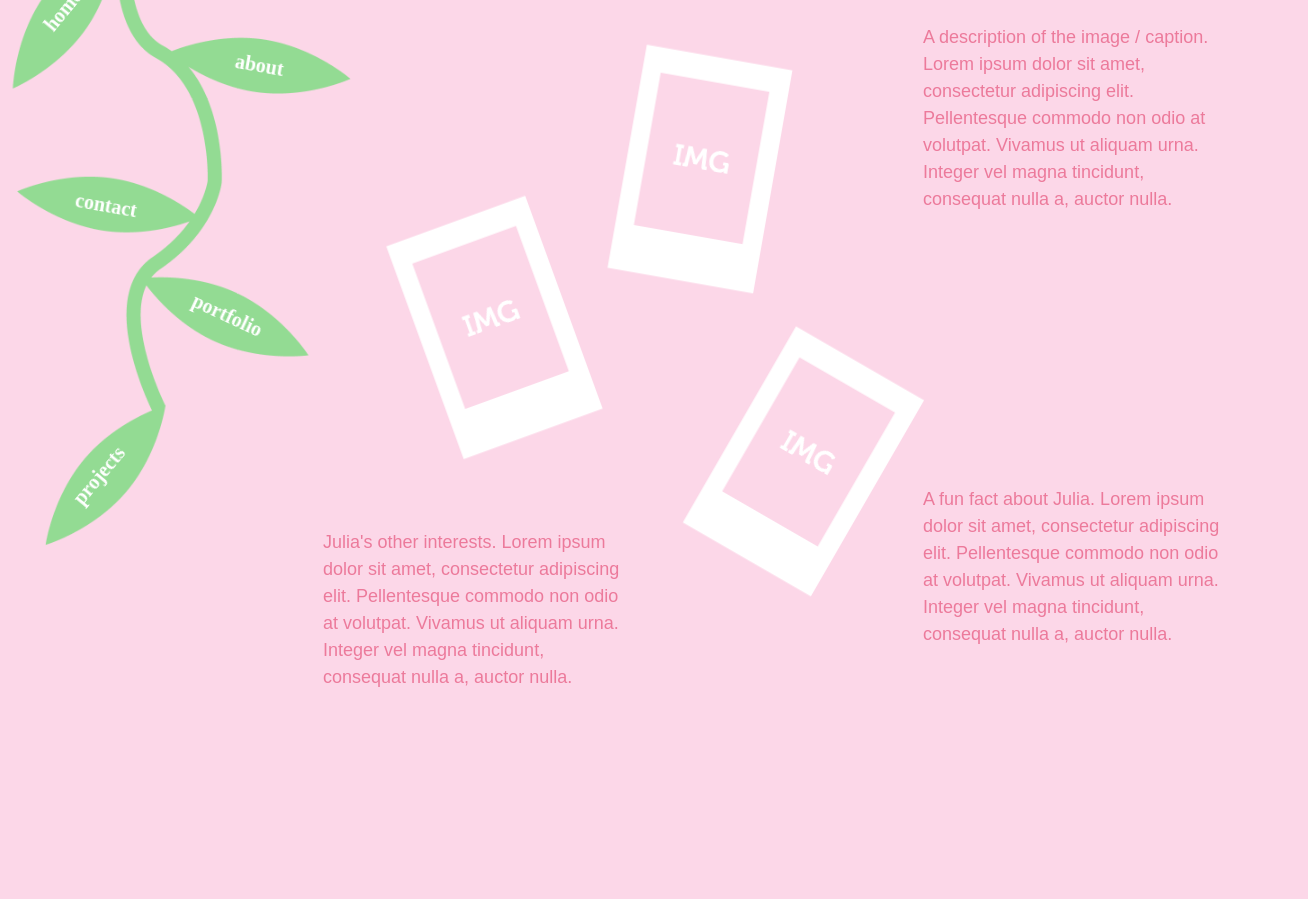
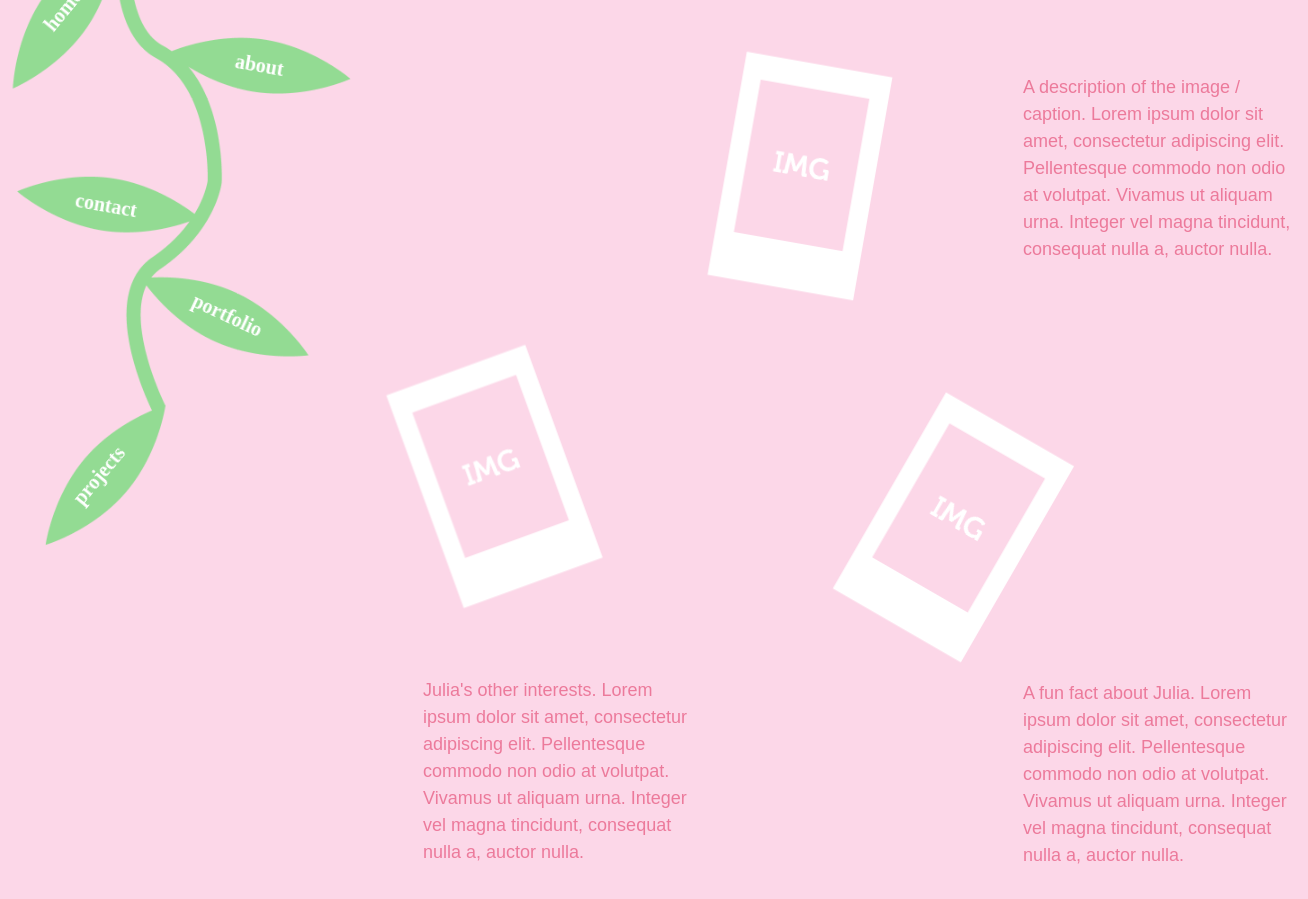
Before and after one commit to Haley-Graham/cst351-project1, a plain HTML site: page about/index.html in a window 1280 px wide. Shown: the part 111-1010 px from the top of the page, 1308 px wide, since content can reach past the window. Before the commit the page ends 817 px from the top, so only its background shows below. Drawn offline with Linux system fonts and the light colour scheme; a web font is replaced by a local one.

Commit message:
CSS grid layout

```diff
--- a/about/css/page.css
+++ b/about/css/page.css
@@ -52,6 +52,35 @@ body {
   top: 575px;
   left: 65px;
 }
+.grid-container{
+  display: grid;
+  grid-template-columns: 400px 300px 300px 300px;
+  grid-template-rows: 50px 300px 300px 300px;
+}
+.grid-item-1 {
+  grid-column: 3 / 4;
+  grid-row: 2 / 3;
+}
+.grid-item-2 {
+  grid-column: 4 / 5;
+  grid-row: 2 / 3;
+}
+.grid-item-3 {
+  grid-column: 2 / 3;
+  grid-row: 3 / 4;
+}
+.grid-item-4 {
+  grid-column: 3 / 4;
+  grid-row: 3 / 5;
+}
+.grid-item-5 {
+  grid-column: 2 / 3;
+  grid-row: 4 / 5;
+}
+.grid-item-6 {
+  grid-column: 4 / 5;
+  grid-row: 4 / 5;
+}
 #header img{
   height: 100px;
   display: block;
@@ -60,30 +89,21 @@ body {
 .pholder1 {
   transform: rotate(10deg);
   width: 150px;
-  position: relative;
-  margin-left: 600px;
-  margin-top: -200px;
   padding: 15px;
 }
 .pholder2 {
   transform: rotate(-20deg);
   width: 150px;
-  position: relative;
-  margin-left: 400px;
-  margin-top: -125px;
   padding: 15px;
 }
 .pholder3 {
   transform: rotate(30deg);
   width: 150px;
-  position: relative;
-  margin-left: 700px;
-  margin-top: -150px;
   padding: 15px;
+  margin-left: 150px;
+  margin-top: 50px;
 }
 h1 {
-  margin-left: 900px;
-  max-width: 300px;
   color: #EC7A9B;
   font-family: century-gothic, sans-serif;
   font-weight: 400;
@@ -93,8 +113,6 @@ h1 {
   padding: 15px;
 }
 h2 {
-  margin-left: 300px;
-  margin-top: -100px;
   max-width: 300px;
   color: #EC7A9B;
   font-family: century-gothic, sans-serif;
@@ -105,8 +123,6 @@ h2 {
   padding: 15px;
 }
 h3 {
-  margin-left: 900px;
-  margin-top: -250px;
   max-width: 300px;
   color: #EC7A9B;
   font-family: century-gothic, sans-serif;
--- a/about/index.html
+++ b/about/index.html
@@ -20,19 +20,27 @@
       <div id="header">
         <img class="about" src="img/about.png">
       </div>
+    <div class="grid-container"
     <div id="content">
+      <div class="grid-item grid-item-1">
+        <img class="pholder1" src="img/placeholder.png"></div>
+      <div class="grid-item grid-item-2">
         <h1>A description of the image / caption. Lorem ipsum dolor sit amet, consectetur adipiscing elit.
           Pellentesque commodo non odio at volutpat. Vivamus ut aliquam urna. Integer
-        vel magna tincidunt, consequat nulla a, auctor nulla.</h1>
-      <img class="pholder1" src="img/placeholder.png">
-      <img class="pholder2" src="img/placeholder.png">
-      <img class="pholder3" src="img/placeholder.png">
+          vel magna tincidunt, consequat nulla a, auctor nulla.</h1></div>
+      <div class="grid-item grid-item-3">
+        <img class="pholder2" src="img/placeholder.png"></div>
+      <div class="grid-item grid-item-4">
+        <img class="pholder3" src="img/placeholder.png"></div>
+      <div class="grid-item grid-item-5">
         <h2>Julia's other interests. Lorem ipsum dolor sit amet, consectetur adipiscing elit.
           Pellentesque commodo non odio at volutpat. Vivamus ut aliquam urna. Integer
-        vel magna tincidunt, consequat nulla a, auctor nulla.</h2>
+          vel magna tincidunt, consequat nulla a, auctor nulla.</h2></div>
+      <div class="grid-item grid-item-6">
         <h3>A fun fact about Julia. Lorem ipsum dolor sit amet, consectetur adipiscing elit.
             Pellentesque commodo non odio at volutpat. Vivamus ut aliquam urna. Integer
-          vel magna tincidunt, consequat nulla a, auctor nulla.</h3>
+            vel magna tincidunt, consequat nulla a, auctor nulla.</h3></div>
+    </div>
   </div>
   </body>
 </html>
--- a/portfolio/css/page.css
+++ b/portfolio/css/page.css
@@ -57,19 +57,36 @@ body {
   display: block;
   margin-left: 235px;
 }
-.project1 a {
-  margin-left: 400px;
-  max-width: 300px;
-  color: #9999CC;
-  font-family: "eckmannpsych", sans-serif;
-  font-weight: 400;
-  font-style: small;
-  font-size: 60px;
-  text-decoration: none;
+.grid-container{
+  display: grid;
+  grid-template-columns: 400px 300px 300px 300px;
+  grid-template-rows: 50px 100px 300px 100px 300px;
 }
-.project2 a {
-  margin-left: 400px;
-  max-width: 300px;
+.grid-item-1 {
+  grid-column: 2 / 3;
+  grid-row: 2 / 3;
+}
+.grid-item-2 {
+  grid-column: 2 / 3;
+  grid-row: 3 / 4;
+}
+.grid-item-3 {
+  grid-column: 3 / 5;
+  grid-row: 3 / 4;
+}
+.grid-item-4 {
+  grid-column: 2 / 3;
+  grid-row: 4 / 5;
+}
+.grid-item-5 {
+  grid-column: 2 / 4;
+  grid-row: 5 / 6;
+}
+.grid-item-6 {
+  grid-column: 4 / 5;
+  grid-row: 5 / 6;
+}
+.grid-container a {
   color: #9999CC;
   font-family: "eckmannpsych", sans-serif;
   font-weight: 400;
@@ -90,14 +107,3 @@ p {
   line-height: 150%;
   padding: 15px;
 }
-.project1 .arch {
-  float: left;
-  margin-left: 400px;
-
-}
-.project2 .arch {
-  float: right;
-}
-.project2 p {
-  margin-left: 400px;
-}
```
Also changed, not shown: portfolio/index.html (+12 -8 lines). Lines whose indentation alone changed are shown as unchanged.
